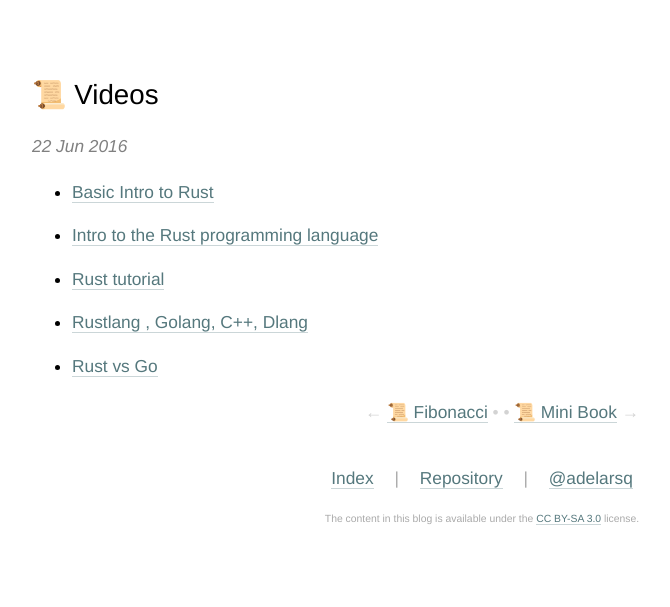
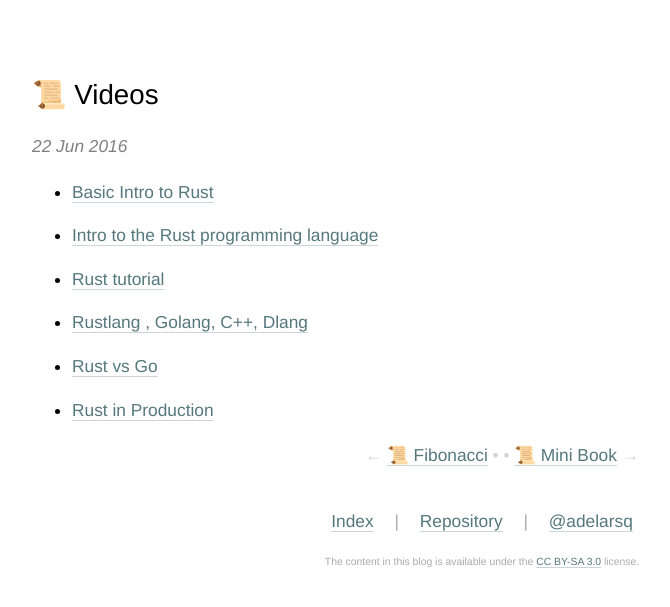
Before and after one commit to adelarsq/daily-rust.github.io, a Jekyll site: the page built from _posts/2016-06-22-videos.md, in a window 1280 px wide. Shown: the top 607 px of the page, without its empty margins (158-828 px from the left). Built offline with Jekyll 4.4.1, drawn with Linux system fonts in a browser that asks for light colours.

Commit message:
Update 2016-06-22-videos.md

```diff
--- a/_posts/2016-06-22-videos.md
+++ b/_posts/2016-06-22-videos.md
@@ -10,3 +10,4 @@ tags: [rustposts, rust, article]
 - [Rust tutorial](https://www.youtube.com/watch?v=U1EFgCNLDB8&ab_channel=DerekBanas)
 - [Rustlang , Golang, C++, Dlang](https://www.youtube.com/watch?v=ynQoaajojIs&ab_channel=GolangVids)
 - [Rust vs Go](https://www.youtube.com/watch?v=WVZ7yMvxImo&ab_channel=SebastianThiel)
+- [Rust in Production](https://www.infoq.com/presentations/rust-production)
```
